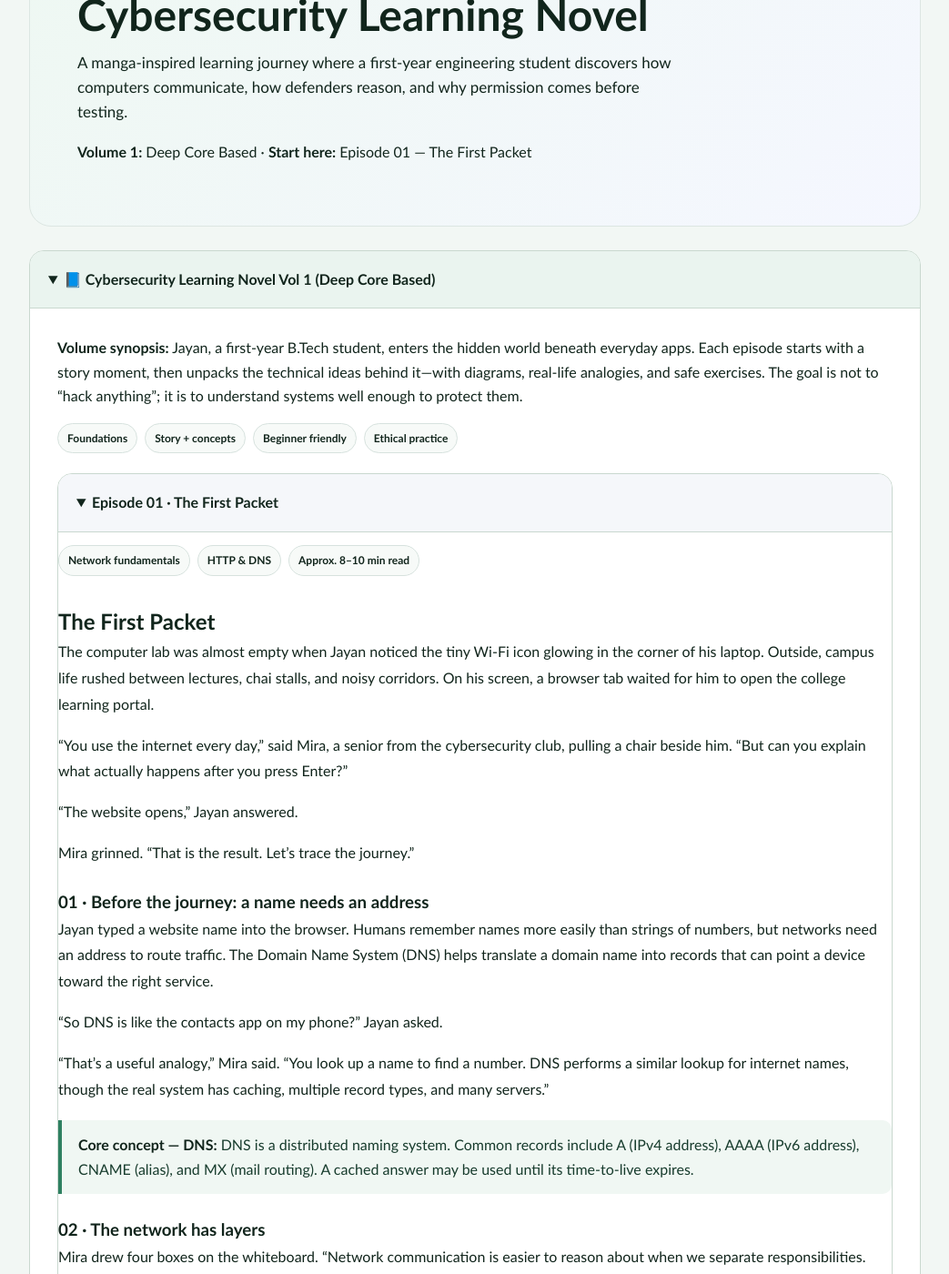
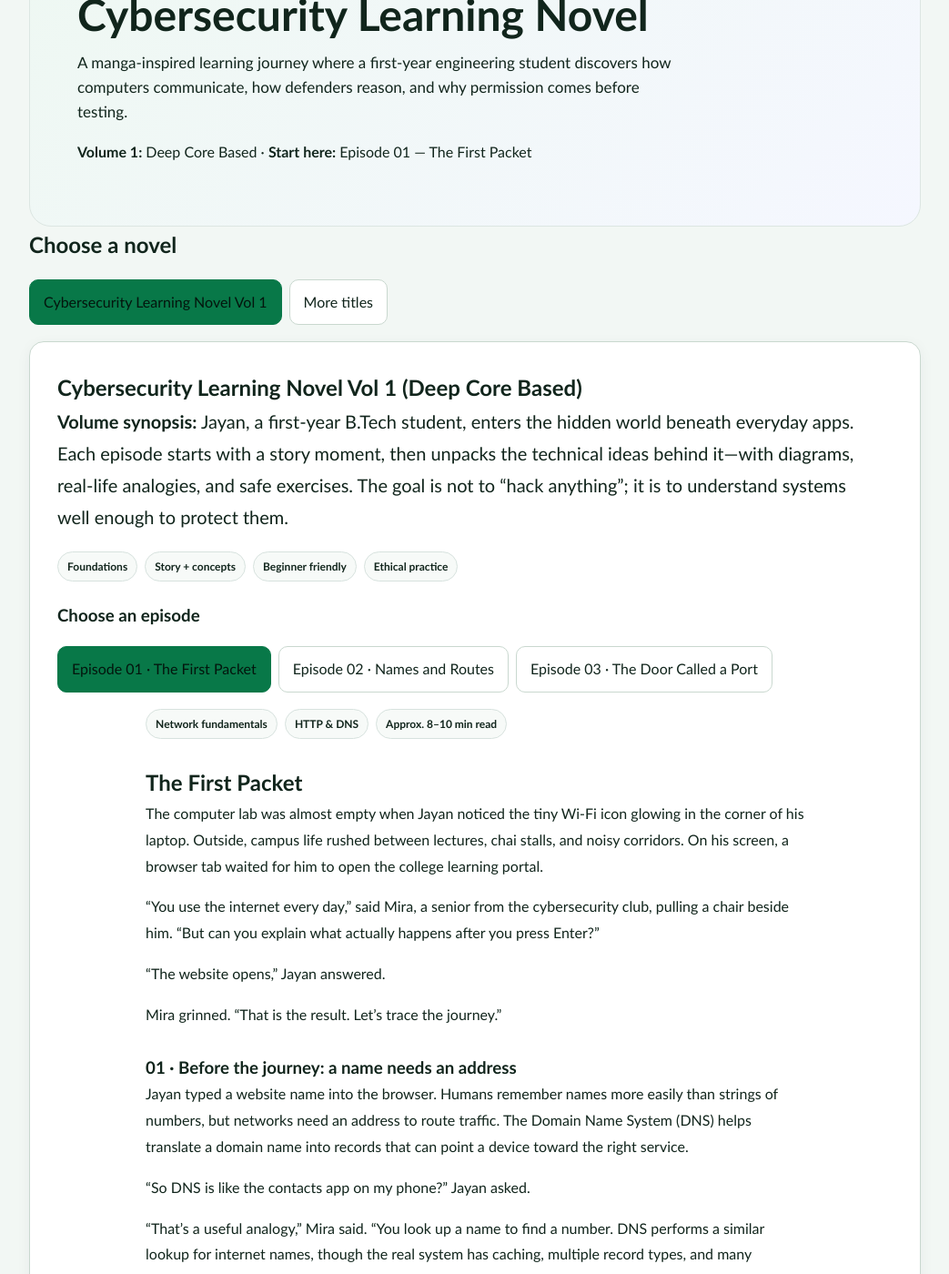
Before and after one commit to Learning-No/Cybersecurity-Learning-Lab, a Jekyll site: the page built from novel/index.md, in a window 1280 px wide and 1400 px high, scrolled down 306 px. Shown: the whole window at 91% size, without its empty margins (118-1161 px from the left). Built offline with Jekyll 4.4.1, drawn with Linux system fonts in a browser that asks for light colours; some of the changed text lies outside the part shown.

Commit message:
Use accessible title and episode tabs in cybersecurity novel

```diff
--- a/novel/index.md
+++ b/novel/index.md
@@ -6,28 +6,28 @@ permalink: /novel/
 ---
 
 <style>
-.novel-page { max-width: 980px; margin: 0 auto; padding: 24px 0 64px; }
-.novel-hero { padding: clamp(24px, 5vw, 52px); border: 1px solid #dce6e2; border-radius: 24px; background: linear-gradient(135deg,#eef8f2,#f5f7ff); color: #172b3a; }
-.novel-hero .eyebrow { color: #28644d; font-weight: 800; letter-spacing: .12em; text-transform: uppercase; font-size: 12px; }
-.novel-hero h1, .novel-hero p { color: #172b3a; }
-.novel-hero h1 { font-size: clamp(32px,5vw,48px); line-height: 1.1; margin: 12px 0; }
-.novel-hero .lead { max-width: 68ch; font-size: 17px; }
-.novel-tabs { display: grid; gap: 14px; margin-top: 26px; }
-.novel-title-tab, .novel-episode-tab { border: 1px solid var(--line,#dce6e2); border-radius: 16px; background: var(--surface,#fff); overflow: hidden; }
-.novel-title-tab > summary, .novel-episode-tab > summary { cursor: pointer; padding: 18px 20px; font-weight: 800; color: var(--text,#172b3a); }
-.novel-title-tab > summary { background: #eaf4ef; }
-.novel-episode-tab > summary { background: #f5f7fa; }
-.novel-title-tab[open] > summary, .novel-episode-tab[open] > summary { border-bottom: 1px solid var(--line,#dce6e2); }
-.novel-inside { padding: clamp(18px,3vw,30px); }
-.novel-meta { display: flex; flex-wrap: wrap; gap: 8px; margin: 14px 0 22px; }
-.novel-meta span { border: 1px solid #d7e2de; background: #f7faf8; border-radius: 999px; padding: 6px 10px; color: #304b40; font-size: 12px; font-weight: 700; }
-.novel-episode h2 { color: var(--text,#172b3a); margin-top: 30px; }
-.novel-episode h3 { color: var(--text,#172b3a); margin-top: 24px; }
-.novel-episode p, .novel-episode li { line-height: 1.8; }
-.novel-callout { border-left: 4px solid #2f8061; background: #f0f7f3; color: #173c2d; padding: 14px 18px; border-radius: 0 10px 10px 0; margin: 20px 0; }
-.novel-diagram { overflow-x: auto; border: 1px solid #dce6e2; background: #f8faf9; border-radius: 12px; padding: 16px; font-family: ui-monospace, SFMono-Regular, Consolas, monospace; line-height: 1.8; color: #203b30; white-space: pre-wrap; }
-.novel-next { display: inline-flex; margin-top: 16px; padding: 11px 16px; border-radius: 10px; background: #176548; color: white !important; font-weight: 800; text-decoration: none; }
-@media (max-width: 600px) { .novel-page { padding-top: 12px; } .novel-hero { border-radius: 16px; } .novel-inside { padding: 16px; } }
+.novel-page{max-width:980px;margin:0 auto;padding:24px 0 64px}
+.novel-hero{padding:clamp(24px,5vw,52px);border:1px solid #dce6e2;border-radius:24px;background:linear-gradient(135deg,#eef8f2,#f5f7ff);color:#172b3a}
+.novel-hero .eyebrow{color:#28644d;font-weight:800;letter-spacing:.12em;text-transform:uppercase;font-size:12px}
+.novel-hero h1,.novel-hero p{color:#172b3a}
+.novel-hero h1{font-size:clamp(32px,5vw,48px);line-height:1.1;margin:12px 0}
+.novel-hero .lead{max-width:68ch;font-size:17px}
+.novel-tablist{display:flex;flex-wrap:wrap;gap:8px;margin:18px 0}
+.novel-tab{appearance:none;border:1px solid #a9beb5;background:#fff;color:#174b38;padding:11px 15px;border-radius:10px;font:700 14px/1.3 inherit;cursor:pointer}
+.novel-tab:hover{background:#edf7f1;border-color:#2f8061}
+.novel-tab[aria-selected=true]{background:#176548;border-color:#176548;color:#fff}
+.novel-tab:focus-visible{outline:3px solid #7bc6a7;outline-offset:3px}
+.novel-panel{border:1px solid #dce6e2;background:#fff;padding:clamp(18px,3vw,30px);border-radius:16px;margin-top:10px}
+.novel-panel[hidden],.episode-panel[hidden]{display:none}
+.novel-intro{max-width:78ch;line-height:1.75}
+.novel-meta{display:flex;flex-wrap:wrap;gap:8px;margin:14px 0 22px}
+.novel-meta span{border:1px solid #d7e2de;background:#f7faf8;border-radius:999px;padding:6px 10px;color:#304b40;font-size:12px;font-weight:700}
+.novel-episode h2,.novel-episode h3{color:#172b3a;margin-top:28px}
+.novel-episode p,.novel-episode li{line-height:1.8}
+.novel-callout{border-left:4px solid #2f8061;background:#f0f7f3;color:#173c2d;padding:14px 18px;border-radius:0 10px 10px 0;margin:20px 0}
+.novel-diagram{overflow-x:auto;border:1px solid #dce6e2;background:#f8faf9;border-radius:12px;padding:16px;font-family:ui-monospace,SFMono-Regular,Consolas,monospace;line-height:1.8;color:#203b30;white-space:pre-wrap}
+.novel-notice{margin:18px 0;padding:14px 17px;border-left:4px solid #2f8061;background:#f0f7f3;color:#173c2d}
+@media(max-width:600px){.novel-page{padding-top:12px}.novel-hero{border-radius:16px}.novel-tab{flex:1 1 auto;text-align:center}.novel-panel{padding:16px}}
 </style>
 
 <div class="novel-page">
@@ -38,16 +38,24 @@ permalink: /novel/
     <p><strong>Volume 1:</strong> Deep Core Based · <strong>Start here:</strong> Episode 01 — The First Packet</p>
   </header>
 
-  <div class="novel-tabs">
-    <details class="novel-title-tab" open>
-      <summary>📘 Cybersecurity Learning Novel Vol 1 (Deep Core Based)</summary>
-      <div class="novel-inside">
-        <p><strong>Volume synopsis:</strong> Jayan, a first-year B.Tech student, enters the hidden world beneath everyday apps. Each episode starts with a story moment, then unpacks the technical ideas behind it—with diagrams, real-life analogies, and safe exercises. The goal is not to “hack anything”; it is to understand systems well enough to protect them.</p>
-        <div class="novel-meta"><span>Foundations</span><span>Story + concepts</span><span>Beginner friendly</span><span>Ethical practice</span></div>
+  <h2>Choose a novel</h2>
+  <div class="novel-tablist" role="tablist" aria-label="Novel titles" data-tablist>
+    <button class="novel-tab" id="title-tab-one" type="button" role="tab" aria-selected="true" aria-controls="title-panel-one">Cybersecurity Learning Novel Vol 1</button>
+    <button class="novel-tab" id="title-tab-two" type="button" role="tab" aria-selected="false" aria-controls="title-panel-two" tabindex="-1">More titles</button>
+  </div>
 
-        <details class="novel-episode-tab" open>
-          <summary>Episode 01 · The First Packet</summary>
-          <article class="novel-episode">
+  <section class="novel-panel" id="title-panel-one" role="tabpanel" aria-labelledby="title-tab-one">
+    <h2>Cybersecurity Learning Novel Vol 1 (Deep Core Based)</h2>
+    <p class="novel-intro"><strong>Volume synopsis:</strong> Jayan, a first-year B.Tech student, enters the hidden world beneath everyday apps. Each episode starts with a story moment, then unpacks the technical ideas behind it—with diagrams, real-life analogies, and safe exercises. The goal is not to “hack anything”; it is to understand systems well enough to protect them.</p>
+    <div class="novel-meta"><span>Foundations</span><span>Story + concepts</span><span>Beginner friendly</span><span>Ethical practice</span></div>
+    <h3>Choose an episode</h3>
+    <div class="novel-tablist episode-tabs" role="tablist" aria-label="Episodes in Volume 1" data-tablist>
+      <button class="novel-tab" id="episode-tab-one" type="button" role="tab" aria-selected="true" aria-controls="episode-panel-one">Episode 01 · The First Packet</button>
+      <button class="novel-tab" id="episode-tab-two" type="button" role="tab" aria-selected="false" aria-controls="episode-panel-two" tabindex="-1">Episode 02 · Names and Routes</button>
+      <button class="novel-tab" id="episode-tab-three" type="button" role="tab" aria-selected="false" aria-controls="episode-panel-three" tabindex="-1">Episode 03 · The Door Called a Port</button>
+    </div>
+    <section class="episode-panel" id="episode-panel-one" role="tabpanel" aria-labelledby="episode-tab-one">
+      <article class="novel-episode">
             <div class="novel-meta"><span>Network fundamentals</span><span>HTTP & DNS</span><span>Approx. 8–10 min read</span></div>
             <h2>The First Packet</h2>
             <p>The computer lab was almost empty when Jayan noticed the tiny Wi-Fi icon glowing in the corner of his laptop. Outside, campus life rushed between lectures, chai stalls, and noisy corridors. On his screen, a browser tab waited for him to open the college learning portal.</p>
@@ -110,23 +118,55 @@ Accept: text/html</div>
             <h3>Episode takeaway</h3>
             <p>A website visit is a coordinated conversation between layers and services. Learn to ask what each layer is responsible for, what evidence actually proves, and what permission is required before investigating. That is the beginning of a defender’s mindset.</p>
           </article>
-        </details>
+    </section>
+    <section class="episode-panel" id="episode-panel-two" role="tabpanel" aria-labelledby="episode-tab-two" hidden>
+      <h2>Episode 02 · Names, Numbers, and Routes</h2>
+      <p class="novel-notice"><strong>Coming next:</strong> Follow a request from DNS resolution to IP routing, learn how private and public addresses differ, and map a small fictional network.</p>
+      <p>This episode will include a routing diagram, a subnetting analogy, and a safe local-only practice task.</p>
+    </section>
+    <section class="episode-panel" id="episode-panel-three" role="tabpanel" aria-labelledby="episode-tab-three" hidden>
+      <h2>Episode 03 · The Door Called a Port</h2>
+      <p class="novel-notice"><strong>Coming next:</strong> Learn TCP, UDP, ports, listening services, and why an open port is evidence—not proof of a vulnerability.</p>
+    </section>
+  </section>
 
-        <details class="novel-episode-tab">
-          <summary>Episode 02 · Names, Numbers, and Routes</summary>
-          <div class="novel-inside">
-            <p><strong>Coming next:</strong> Follow a request from DNS resolution to IP routing, learn how private and public addresses differ, and map a small fictional network.</p>
-            <p>This episode will include a routing diagram, a subnetting analogy, and a safe local-only practice task.</p>
-          </div>
-        </details>
-        <details class="novel-episode-tab">
-          <summary>Episode 03 · The Door Called a Port</summary>
-          <div class="novel-inside">
-            <p><strong>Coming next:</strong> Learn TCP, UDP, ports, listening services, and why an open port is evidence—not proof of a vulnerability.</p>
-          </div>
-        </details>
-      </div>
-    </details>
-  </div>
-  <p><a class="novel-next" href="{{ '/student-portal/' | relative_url }}">Back to Student Portal →</a></p>
+  <section class="novel-panel" id="title-panel-two" role="tabpanel" aria-labelledby="title-tab-two" hidden>
+    <h2>More titles are on the roadmap</h2>
+    <p>Volume 1 is the active title. Additional original stories will be added here when their episode content is ready.</p>
+  </section>
+  <p><a class="novel-tab" href="{{ '/student-portal/' | relative_url }}">← Back to Student Portal</a></p>
 </div>
+
+<script>
+(() => {
+  document.querySelectorAll('[data-tablist]').forEach(list => {
+    const tabs = [...list.querySelectorAll('[role="tab"]')];
+    const activate = (tab, moveFocus = false) => {
+      tabs.forEach(item => {
+        const active = item === tab;
+        item.setAttribute('aria-selected', String(active));
+        item.tabIndex = active ? 0 : -1;
+        const panel = document.getElementById(item.getAttribute('aria-controls'));
+        if (panel) panel.hidden = !active;
+      });
+      if (moveFocus) tab.focus();
+    };
+    tabs.forEach((tab, index) => {
+      tab.addEventListener('click', () => activate(tab));
+      tab.addEventListener('keydown', event => {
+        let next = index;
+        if (event.key === 'ArrowRight' || event.key === 'ArrowDown') next = (index + 1) % tabs.length;
+        else if (event.key === 'ArrowLeft' || event.key === 'ArrowUp') next = (index - 1 + tabs.length) % tabs.length;
+        else if (event.key === 'Home') next = 0;
+        else if (event.key === 'End') next = tabs.length - 1;
+        else return;
+        event.preventDefault();
+        activate(tabs[next], true);
+      });
+    });
+    const hashTarget = location.hash.slice(1);
+    const initial = tabs.find(tab => tab.getAttribute('aria-controls') === hashTarget) || tabs.find(tab => tab.getAttribute('aria-selected') === 'true') || tabs[0];
+    if (initial) activate(initial);
+  });
+})();
+</script>
```
